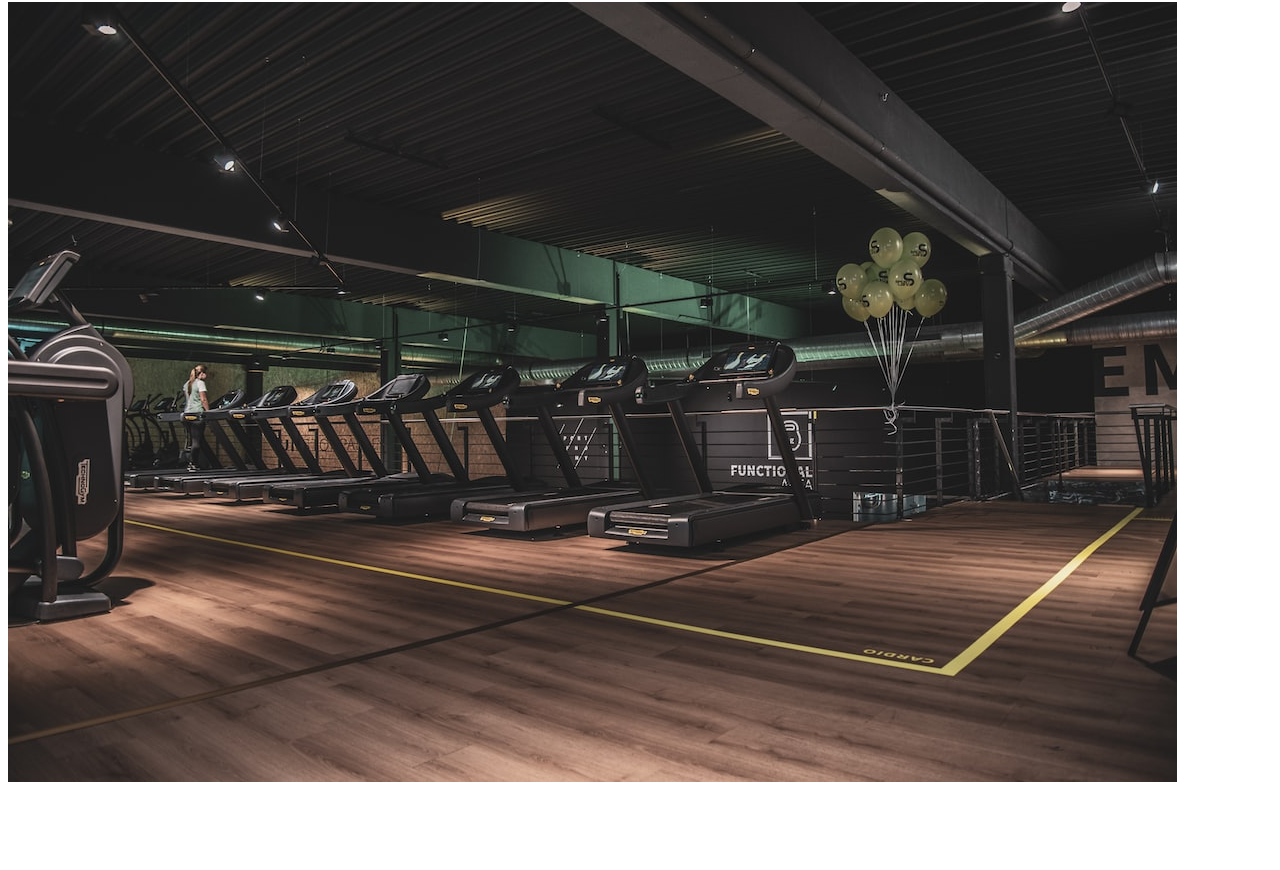
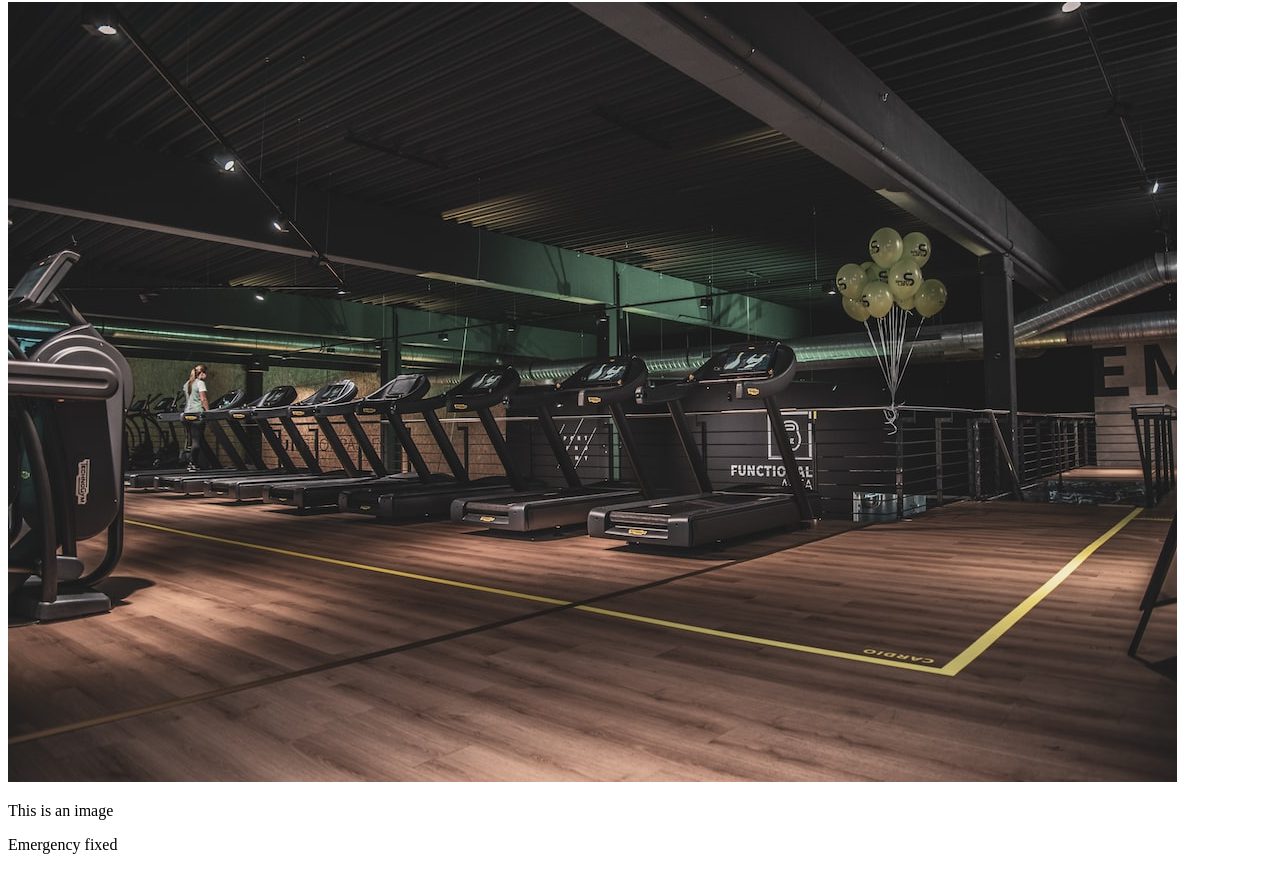
Before and after one commit to dhruv5gohel/Demo, a plain HTML site: page index.html in a window 1280 px wide. Shown: the part 78-948 px from the top of the page. Before the commit the page ends 872 px from the top, so only its background shows below. Drawn offline with Linux system fonts and the light colour scheme.

Commit message:
changed the master file with an emergency fix

```diff
--- a/index.html
+++ b/index.html
@@ -9,5 +9,7 @@
 <body>
     <h1>Hello World</h1>
     <img src="/bck.jpeg" alt="">
+    <p>This is an image</p>
+    <p>Emergency fixed</p>
 </body>
 </html>
```
